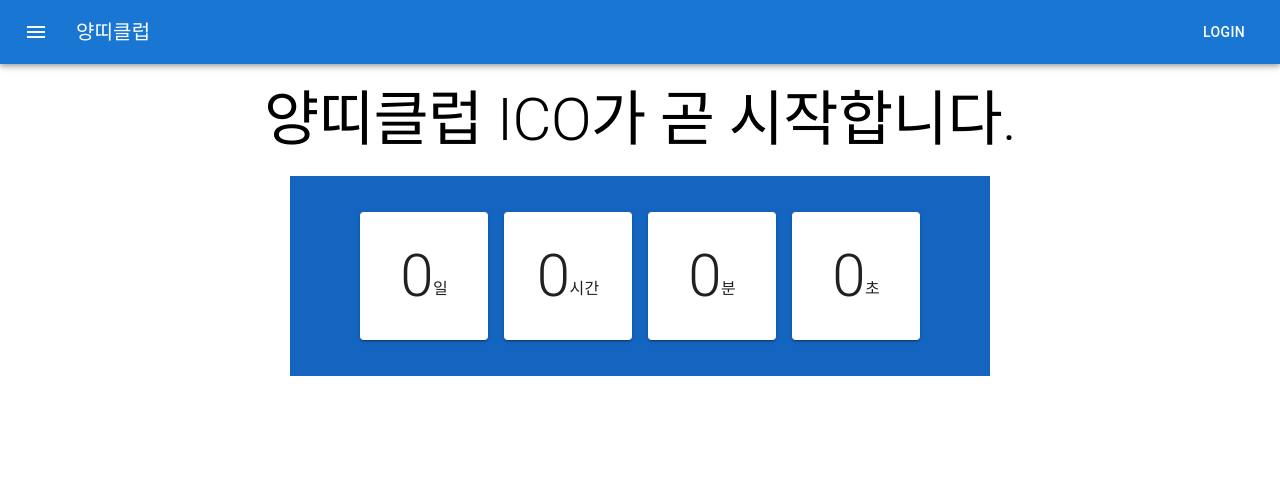
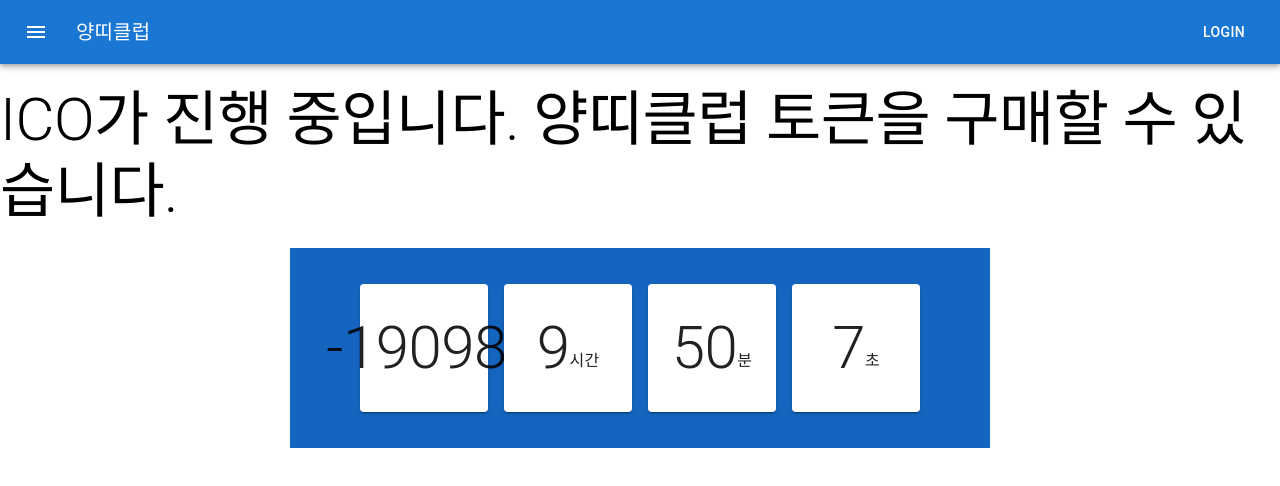
Before and after one commit to JJakDDo/ICOPractice, a React (Vite) app in the folder client/: page / in a window 1280 px wide. Shown: the top 486 px of the page. Built offline with nearby package versions, Linux system fonts and the light colour scheme.

Commit message:
feat: add timer when ICO starts

```diff
--- a/client/src/component/Timer.jsx
+++ b/client/src/component/Timer.jsx
@@ -34,8 +34,14 @@ const Timer = ({ crowdSaleContract }) => {
   useEffect(() => {
     const intervalId = setInterval(() => {
       const currentTime = Math.floor(new Date().getTime() / 1000);
+      let time;
       if (currentTime < openingTime) {
-        let time = openingTime - currentTime;
+        time = openingTime - currentTime;
+        setHasStarted(false);
+      } else {
+        time = closingTime - currentTime;
+        setHasStarted(true);
+      }
       const day = Math.floor(time / 86400);
       setDays(day);
       time -= day * 86400;
@@ -46,8 +52,6 @@ const Timer = ({ crowdSaleContract }) => {
       setMintes(minute);
       time -= minute * 60;
       setSeconds(time);
-        setHasStarted(false);
-      }
     }, 1000);
 
     return () => clearInterval(intervalId);
```
Lines whose indentation alone changed are shown as unchanged.
